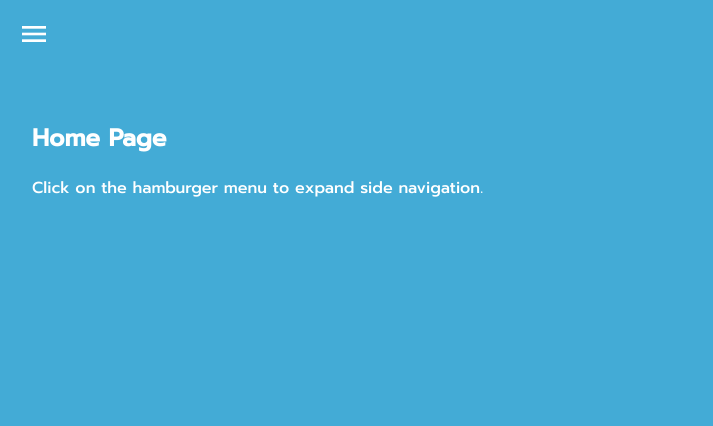
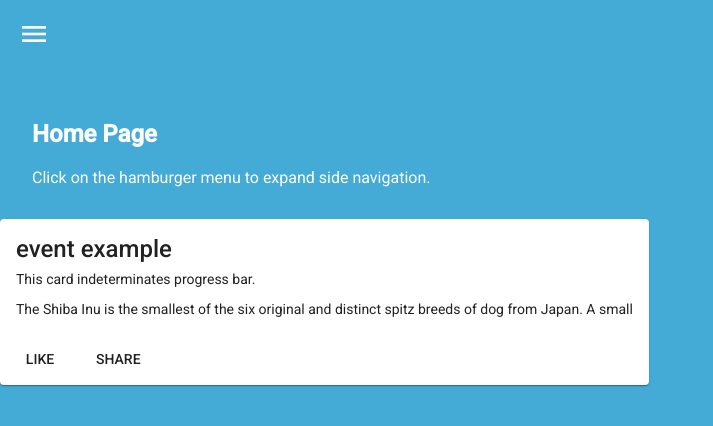
Before and after one commit to bensha6757/Algokef, an Angular app: page /home in a window 1280 px wide. Shown: the top 426 px of the page, without its empty margins (0-713 px from the left). Built offline with nearby package versions, Linux system fonts and the light colour scheme.

Commit message:
for nehoray

```diff
--- a/angular.json
+++ b/angular.json
@@ -28,6 +28,7 @@
               "src/assets"
             ],
             "styles": [
+              "./node_modules/@angular/material/prebuilt-themes/indigo-pink.css",
               "src/styles.scss"
             ],
             "scripts": []
@@ -92,6 +93,7 @@
               "src/assets"
             ],
             "styles": [
+              "./node_modules/@angular/material/prebuilt-themes/indigo-pink.css",
               "src/styles.scss"
             ],
             "scripts": []
@@ -123,6 +125,7 @@
           }
         }
       }
-    }},
+    }
+  },
   "defaultProject": "simple-side-nav"
 }
--- a/package.json
+++ b/package.json
@@ -12,10 +12,12 @@
   "private": true,
   "dependencies": {
     "@angular/animations": "~10.0.0-next.3",
+    "@angular/cdk": "^10.2.7",
     "@angular/common": "~10.0.0-next.3",
     "@angular/compiler": "~10.0.0-next.3",
     "@angular/core": "~10.0.0-next.3",
     "@angular/forms": "~10.0.0-next.3",
+    "@angular/material": "^10.2.7",
     "@angular/platform-browser": "~10.0.0-next.3",
     "@angular/platform-browser-dynamic": "~10.0.0-next.3",
     "@angular/router": "~10.0.0-next.3",
--- a/src/app/app.component.html
+++ b/src/app/app.component.html
@@ -7,6 +7,7 @@
   <app-header></app-header>
   <section>
     <router-outlet></router-outlet>
+    <event-card></event-card>
   </section>
 </div>
 
--- /dev/null
+++ b/src/app/cards/event-card.component.html
@@ -0,0 +1,11 @@
+<mat-card class="example-card">
+  <mat-card-title>{{eventName}}</mat-card-title>
+  <mat-card-content>
+    <p>This card indeterminates progress bar.</p>
+    <p>{{longText}}</p>
+  </mat-card-content>
+  <mat-card-actions>
+    <button mat-button>LIKE</button>
+    <button mat-button>SHARE</button>
+  </mat-card-actions>
+</mat-card>
--- /dev/null
+++ b/src/app/cards/event-card.component.ts
@@ -0,0 +1,20 @@
+import {Component, Input} from '@angular/core';
+import {Time} from "@angular/common";
+
+/**
+ * @title Card with sub-title
+ */
+@Component({
+  selector: 'event-card',
+  templateUrl: 'event-card.component.html',
+})
+export class EventCardComponent {
+  @Input() eventName: string = "event example";
+  @Input() date: Date = new Date("1/1/2021");
+  @Input() time: Time = {hours: 10, minutes: 1};
+  @Input() location: string = "PingPong room";
+
+  longText = `The Shiba Inu is the smallest of the six original and distinct spitz breeds of dog
+  from Japan. A small`;
+
+}
--- a/src/index.html
+++ b/src/index.html
@@ -9,6 +9,8 @@
   <link href="https://fonts.googleapis.com/css2?family=Prompt:wght@500&display=swap" rel="stylesheet">
   <meta name="viewport" content="width=device-width, initial-scale=1">
   <link rel="icon" type="image/x-icon" href="favicon.ico">
+  <link href="https://fonts.googleapis.com/css?family=Roboto:300,400,500&display=swap" rel="stylesheet">
+  <link href="https://fonts.googleapis.com/icon?family=Material+Icons" rel="stylesheet">
 </head>
 <body>
   <app-root></app-root>
--- a/src/styles.scss
+++ b/src/styles.scss
@@ -1,4 +1,5 @@
-/* You can add global styles to this file, and also import other style files */
+@import 'styles/material';
+
 body {
     font-family: 'Prompt', sans-serif;
     padding: 0;
@@ -17,3 +18,5 @@ body {
 .app-page {
     padding: 32px;
 }
+html, body { height: 100%; }
+body { margin: 0; font-family: Roboto, "Helvetica Neue", sans-serif; }
--- /dev/null
+++ b/src/styles/material.scss
@@ -0,0 +1,18 @@
+@import '~@angular/material/theming';
+@import 'palette';
+// Include the common styles for Angular Material. We include this here so that you only
+// have to load a single css file for Angular Material in your app.
+// Be sure that you only ever include this mixin once!
+@include mat-core();
+// Define the palettes for your theme using the Material Design palettes available in palette.scss
+// (imported above). For each palette, you can optionally specify a default, lighter, and darker
+// hue. Available color palettes: https://material.io/design/color/
+$acf-theme-primary: mat-palette($acf-palette-primary);
+$acf-theme-accent: mat-palette($mat-pink, A200, A100, A400); // TODO override this with custom accent palette
+$acf-theme-warn: mat-palette($mat-deep-orange); // TODO override this with custom accent palette
+// MATERIAL DESIGN - PALETTE GENERATOR http://mcg.mbitson.com
+$acf-theme: mat-light-theme($acf-theme-primary, $acf-theme-accent, $acf-theme-warn);
+// Include theme styles for core and each component used in your app.
+// Alternatively, you can import and @include the theme mixins for each component
+// that you are using.
+@include angular-material-theme($acf-theme);
--- /dev/null
+++ b/src/styles/palette.scss
@@ -0,0 +1,63 @@
+$acf-palette-primary: (
+
+  50: #e4f5fc,
+
+  100: #bce5f8,
+
+  200: #8fd4f4,
+
+  300: #62c2f0,
+
+  400: #41b5ec,
+
+  500: #1fa8e9,
+
+  600: #1ba0e6,
+
+  700: #1797e3,
+
+  800: #128ddf,
+
+  900: #0a7dd9,
+
+  A100: #ffffff,
+
+  A200: #d0e8ff,
+
+  A400: #9dcfff,
+
+  A700: #84c3ff,
+
+  contrast: (
+
+    50: #000000,
+
+    100: #000000,
+
+    200: #000000,
+
+    300: #000000,
+
+    400: #000000,
+
+    500: #000000,
+
+    600: #000000,
+
+    700: #ffffff,
+
+    800: #ffffff,
+
+    900: #ffffff,
+
+    A100: #000000,
+
+    A200: #000000,
+
+    A400: #000000,
+
+    A700: #000000
+
+  )
+
+);
```
Also changed, not shown: src/app/app.module.ts (+10 -2 lines), src/app/app.component.scss (line endings or trailing spaces), src/app/cards/event-card.component.css (added), 1 other file (tests, documents, lock files or other folders).
